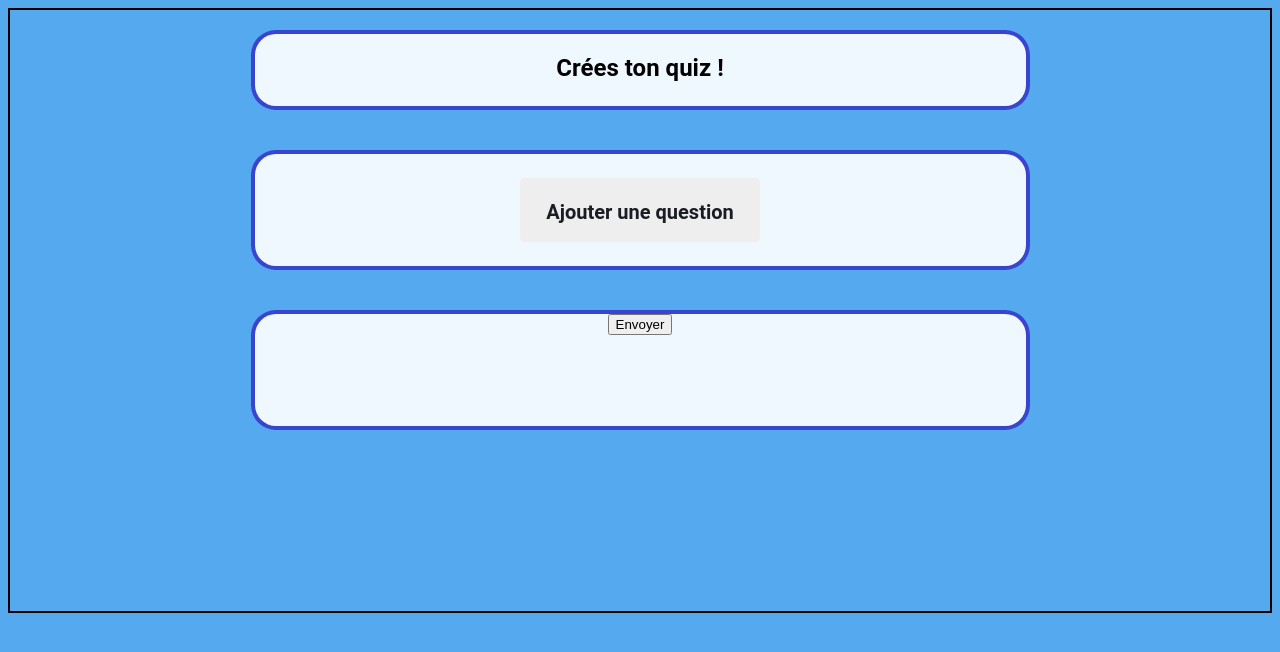
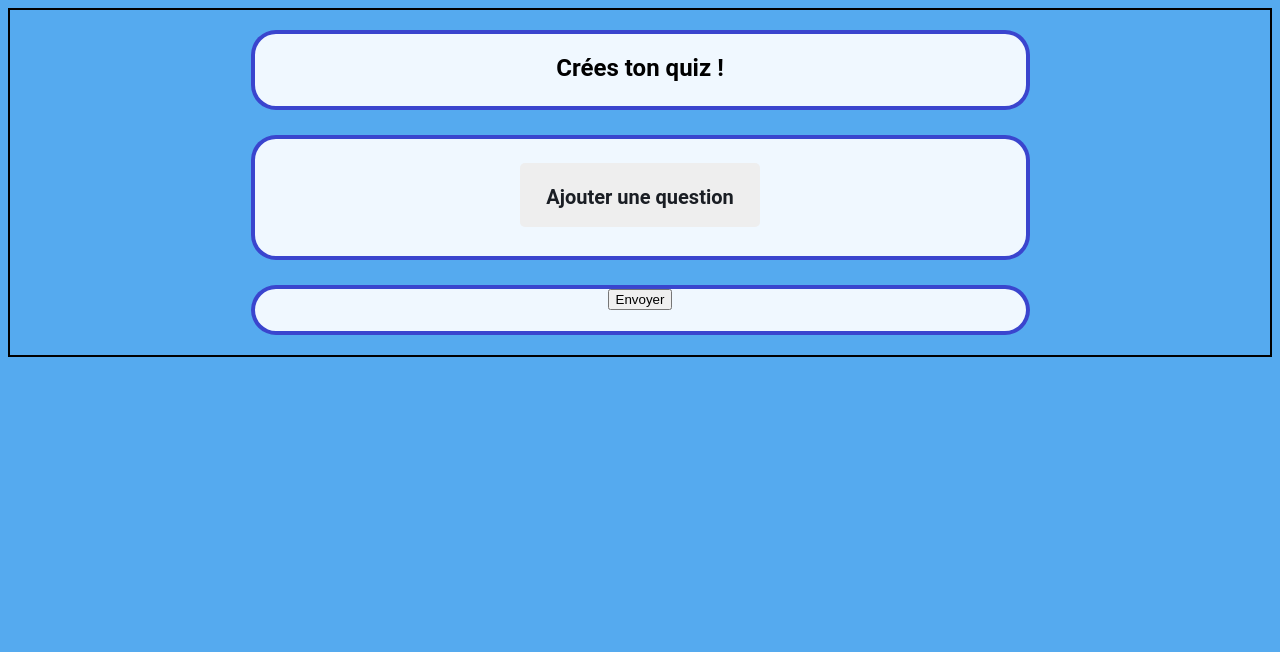
Before and after one commit to ZLKratox/Projet-EFREI-quizz, a PHP site: page / in a window 1280 px wide. Shown: the top 652 px of the page. Run offline with PHP 8.4, Linux system fonts and the light colour scheme.

Commit message:
Update style.css

```diff
--- a/css/style.css
+++ b/css/style.css
@@ -1,7 +1,7 @@
 .grid-container {
     display: grid;
     grid-template-columns: 65%;
-    grid-template-rows: 120px repeat(3, 1fr);
+    grid-template-rows: 120px 1fr 90px;
     border: 2px solid black;
     justify-content: center;
     font-family: Montserrat, Roboto, Helvetica, Arial, sans-serif;
@@ -36,6 +36,10 @@ body {
 #poster {
     background-color: aliceblue;
     margin: 20px;
+}
+
+#submit{
+    cursor: pointer;
 }
 
 .wrapper {
@@ -91,3 +95,8 @@ hr {
     border: 0;
     border-top: 1px solid #ccc;
 }
+
+#questions-container {
+    margin-top: 5px;
+    margin-bottom: 5px;
+}
```
